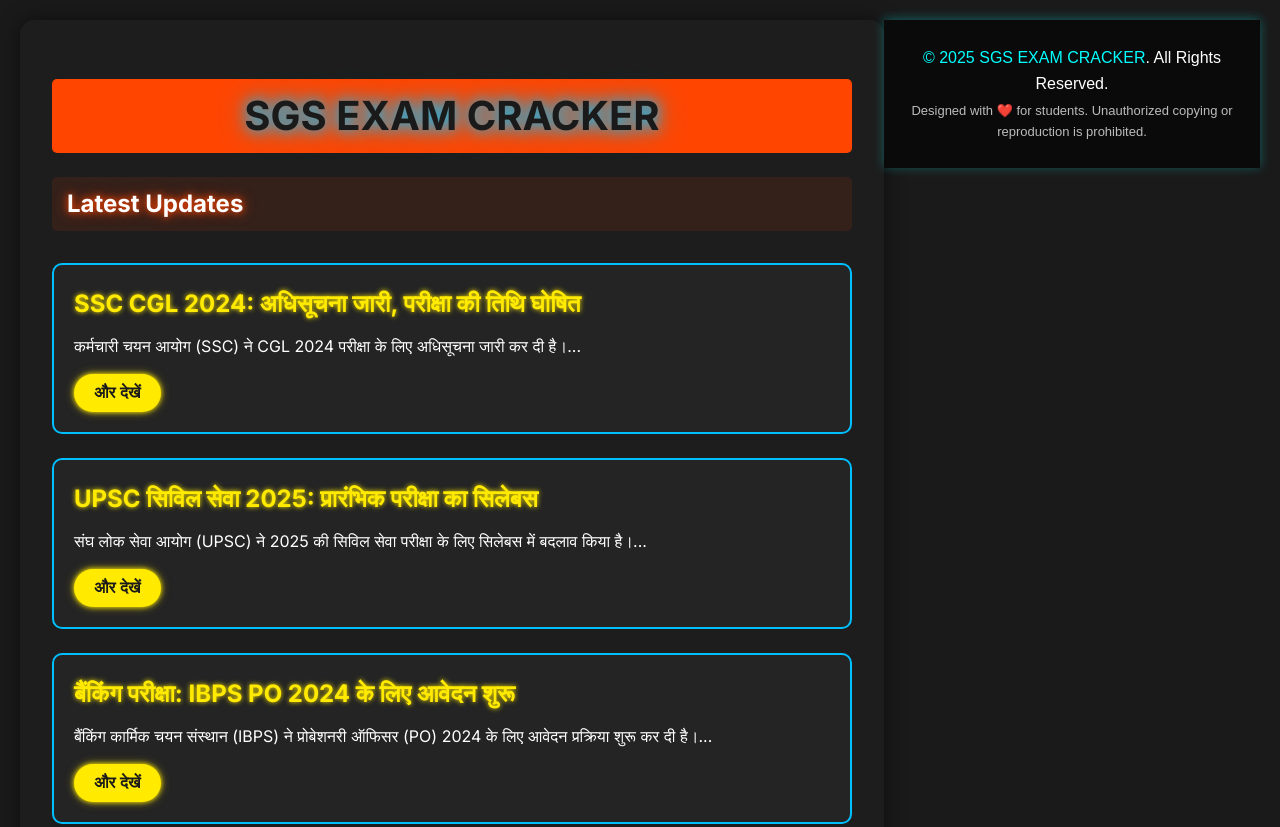
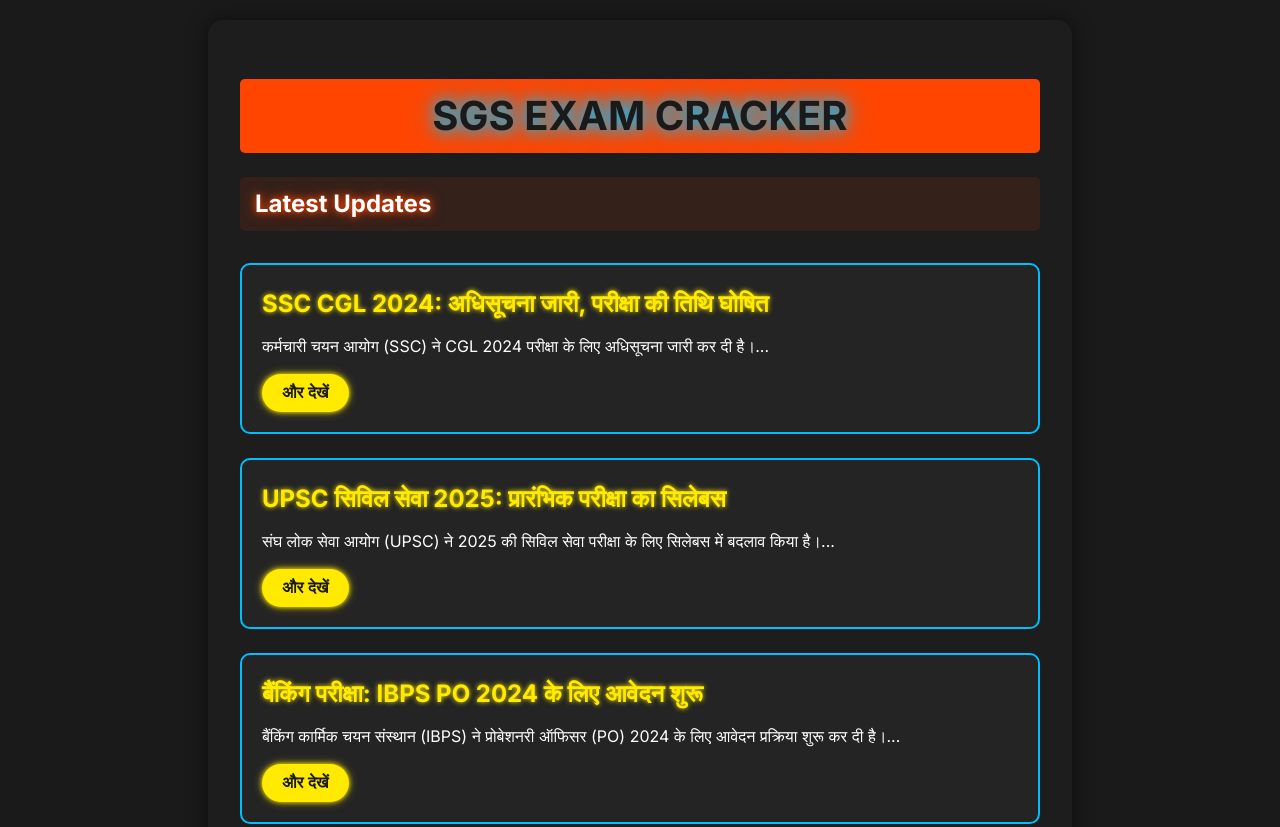
Before and after one commit to sachinironflex/Homepage, a plain HTML site: page index.html in a window 1280 px wide. Shown: the top 827 px of the page. Drawn offline with Linux system fonts and the light colour scheme.

Commit message:
Update index.html

```diff
--- a/index.html
+++ b/index.html
@@ -328,20 +328,6 @@
             }
             history.replaceState({ state: 'list' }, '', '');
         });
-    </script>
-<footer style="background-color: #0a0a0a; color: white; text-align: center; padding: 20px; font-family: Arial, sans-serif; font-size: 15px; box-shadow: 0 -1px 10px rgba(0, 255, 255, 0.3);">
-  <p style="margin: 5px 0; font-size: 16px;">
-    <span style="color: #00ffff;">© <span id="currentYear"></span> SGS EXAM CRACKER</span>. All Rights Reserved.
-  </p>
-  <p style="margin: 5px 0; font-size: 13px; color: #bbbbbb;">
-    Designed with ❤️ for students. Unauthorized copying or reproduction is prohibited.
-  </p>
-</footer>
-
-<script>
-  // Set current year automatically
-  document.getElementById("currentYear").textContent = new Date().getFullYear();
-</script>
 
 
 </body>
```
